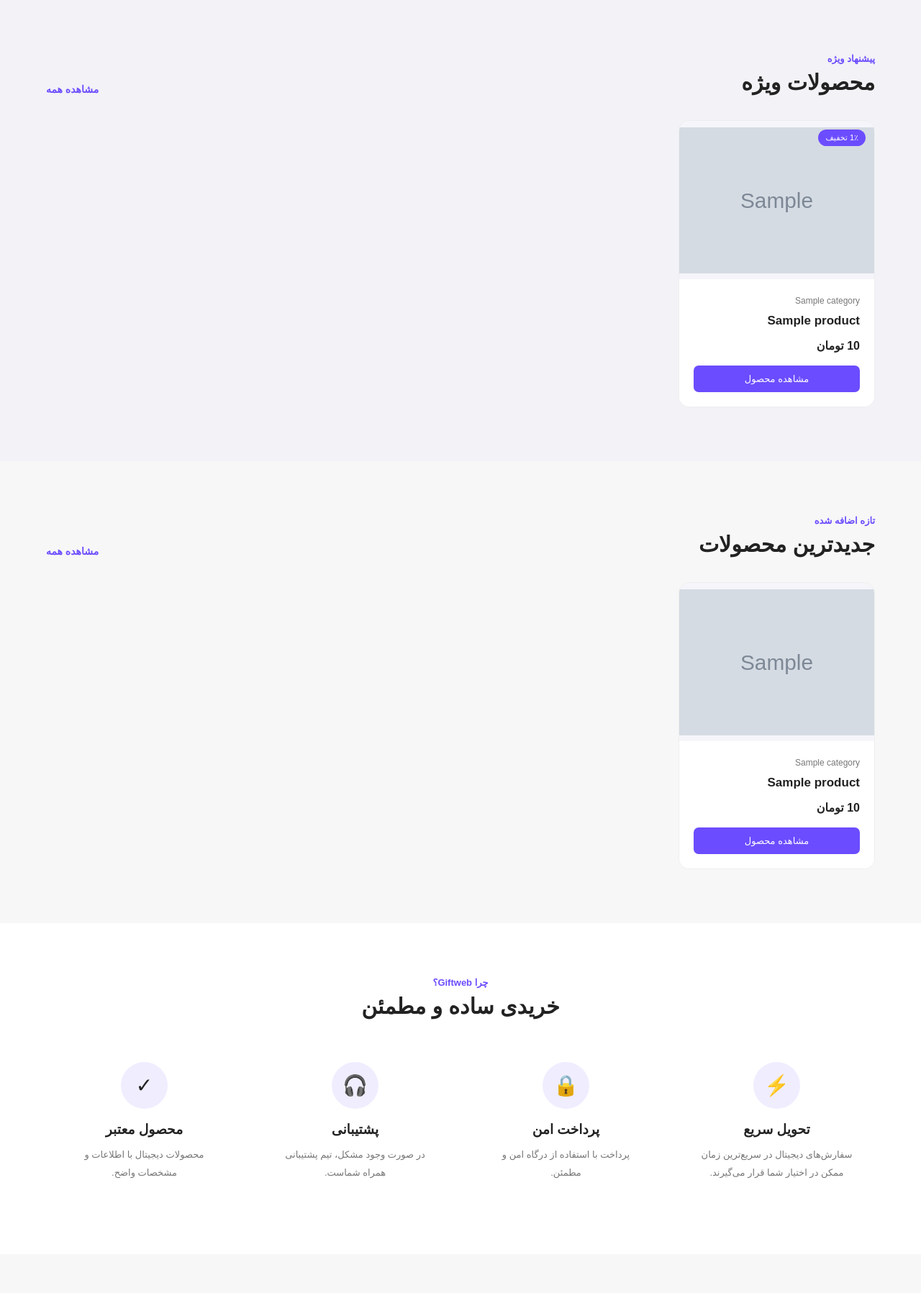
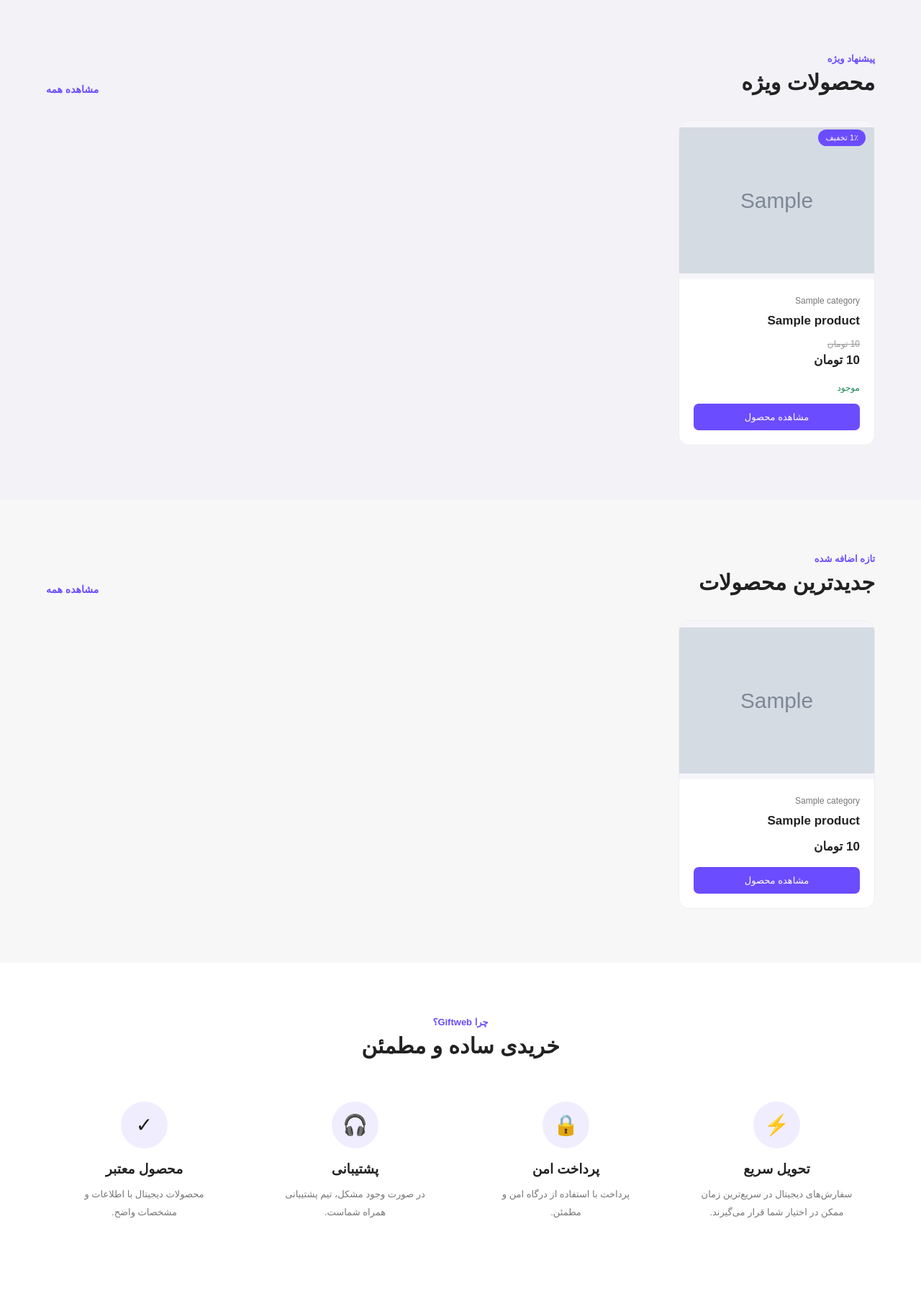
Before and after one commit to HesanBiyari/OnlineShop, a Django app: page / in a window 1280 px wide. Shown: the part 1002-2799 px from the top of the page at 72% size. Run offline with Django 5.2, Linux system fonts and the light colour scheme; tables that the repository leaves empty hold one stand-in row (values such as "Sample post"); grey boxes marked "Sample" are stand-in pictures.

Commit message:
phase 5 (complete dynamic homepage)

```diff
--- a/static/css/style.css
+++ b/static/css/style.css
@@ -682,3 +682,30 @@
     z-index: 2;
     background: #ffffff;
 }
+
+.old-price {
+    display: block;
+    color: #999;
+    font-size: 12px;
+    text-decoration: line-through;
+    margin-bottom: 5px;
+}
+
+.product-price strong {
+    display: block;
+    font-size: 17px;
+}
+
+.stock-status {
+    display: inline-block;
+    font-size: 12px;
+    margin-bottom: 15px;
+}
+
+.stock-status.available {
+    color: #198754;
+}
+
+.stock-status.unavailable {
+    color: #dc3545;
+}
--- a/store/models.py
+++ b/store/models.py
@@ -21,6 +21,14 @@
 
     def __str__(self):
         return self.name
+
+    @property
+    def final_price(self):
+        if hasattr(self, "discount") and self.discount.is_active:
+            discount_amount = self.price * self.discount.percent // 100
+            return self.price - discount_amount
+
+        return self.price
 
 
 class ProductVariant(models.Model):
--- a/store/templates/home.html
+++ b/store/templates/home.html
@@ -230,12 +230,45 @@
 
                         <div class="product-price">
 
-                            <strong>
-                                {{ product.price|floatformat:0 }}
-                                تومان
-                            </strong>
+
+
+                            {% if product.discount and product.discount.is_active %}
+
+                                <span class="old-price">
+                                    {{ product.price|floatformat:0 }}
+                                    تومان
+                                </span>
+
+                                <strong>
+                                    {{ product.final_price|floatformat:0 }}
+                                    تومان
+                                </strong>
+
+                            {% else %}
+
+                                <strong>
+                                    {{ product.price|floatformat:0 }}
+                                    تومان
+                                </strong>
+
+                            {% endif %}
 
                         </div>
+
+                        {% if product.stock > 0 %}
+
+                            <span class="stock-status available">
+                                موجود
+                            </span>
+
+                        {% else %}
+
+                            <span class="stock-status unavailable">
+                                ناموجود
+                            </span>
+
+                        {% endif %}
+
 
 
                         <a href="#" class="product-button">
--- a/store/views.py
+++ b/store/views.py
@@ -5,7 +5,7 @@
 
 
 def home(request):
-    # برای هر محصول، عکس اصلی را اول از همه بیاور
+
     product_images = Prefetch(
         "images",
         queryset=ProductImage.objects.order_by("-is_main", "id"),
@@ -13,34 +13,32 @@
     )
 
     products = (
-        Product.objects.select_related("category", "discount")
+        Product.objects
+        .select_related("category", "discount")
         .prefetch_related(product_images)
         .order_by("-created_at")
     )
 
-    # محصولات ویژه:
-    # اول محصولاتی که تخفیف دارند
     featured_products = list(
-        products.filter(discount__is_active=True).order_by("-created_at")[:4]
+        products
+        .filter(discount__is_active=True)
+        .order_by("-created_at")[:4]
     )
 
-    # اگر تعداد محصولات تخفیف‌دار کمتر از ۴ بود،
-    # از جدیدترین محصولات برای تکمیل بخش ویژه استفاده کن.
     featured_ids = {product.id for product in featured_products}
 
     if len(featured_products) < 4:
-        remaining = 4 - len(featured_products)
 
         extra_products = list(
-            products.exclude(id__in=featured_ids).order_by("-created_at")[:remaining]
+            products
+            .exclude(id__in=featured_ids)
+            .order_by("-created_at")[:4 - len(featured_products)]
         )
 
         featured_products.extend(extra_products)
 
-    # جدیدترین محصولات
     new_products = list(products[:4])
 
-    # آخرین ۵ دسته‌بندی
     categories = Category.objects.order_by("name")[:5]
 
     context = {
```
